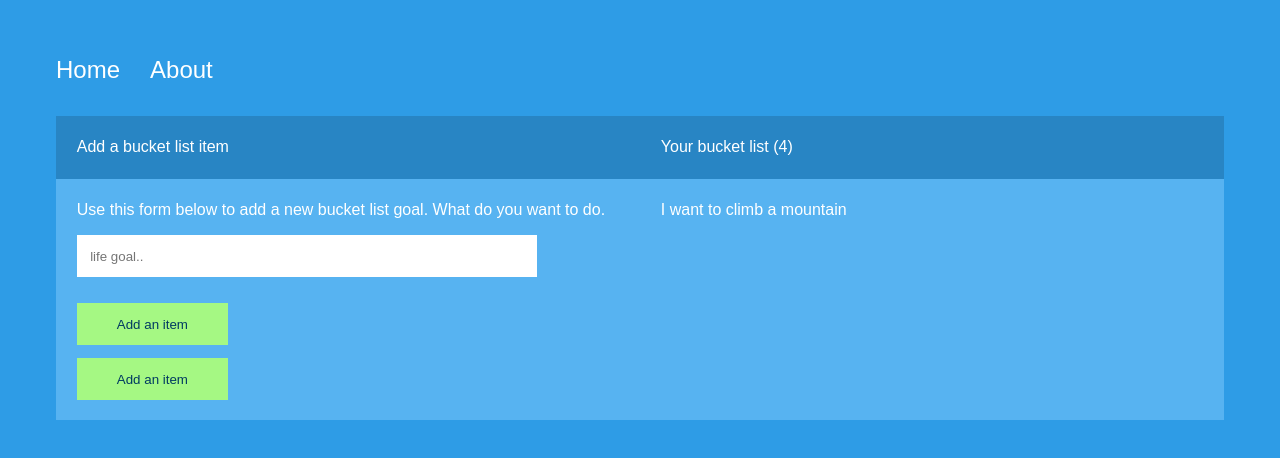
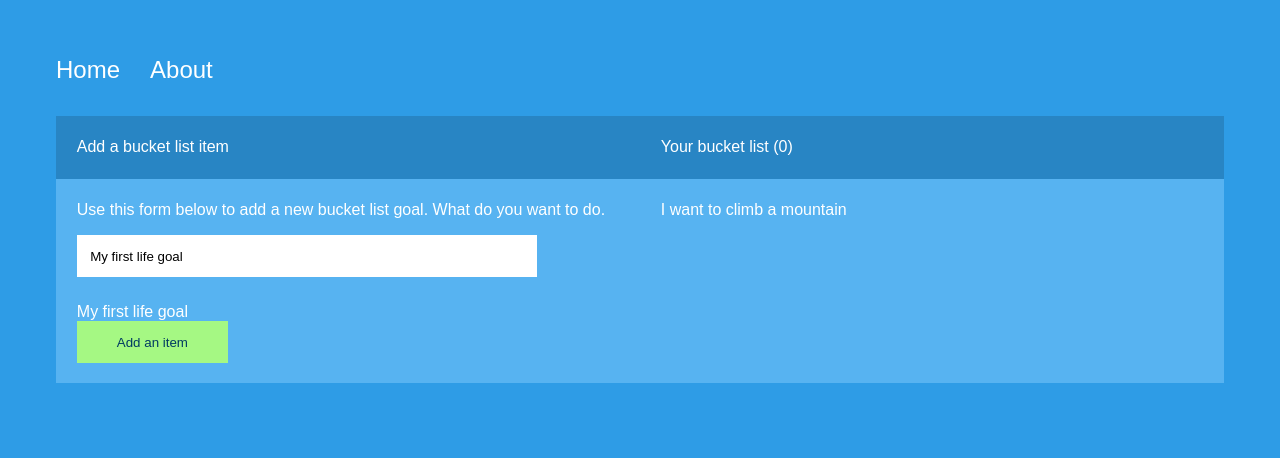
Before and after one commit to bobkoby5i/intro-angular-goals, an Angular app: page / in a window 1280 px wide. Shown: the top 458 px of the page. Built offline with nearby package versions, Linux system fonts and the light colour scheme.

Commit message:
2way binding and (click)=addItem()

```diff
--- a/src/app/app.module.ts
+++ b/src/app/app.module.ts
@@ -1,6 +1,7 @@
 import { BrowserModule } from '@angular/platform-browser';
 import { NgModule } from '@angular/core';
 
+import { FormsModule } from '@angular/forms';
 import { AppRoutingModule } from './app-routing.module';
 import { AppComponent } from './app.component';
 import { HomeComponent } from './home/home.component';
@@ -14,7 +15,8 @@ import { AboutComponent } from './about/about.component';
   ],
   imports: [
     BrowserModule,
-    AppRoutingModule
+    AppRoutingModule,
+    FormsModule
   ],
   providers: [],
   bootstrap: [AppComponent]
--- a/src/app/home/home.component.html
+++ b/src/app/home/home.component.html
@@ -10,9 +10,9 @@
     <div class="col">
         <p class="sm">Use this form below to add a new bucket list goal. What do you want to do.</p>
         <form>
-            <input type="text" class="txt" name="item" placeholder="life goal..">
-            <input type="submit" class="btn" value="{{ btnText }}">
-            <input type="submit" class="btn" [value]="btnText">
+            <input type="text" class="txt" name="item" placeholder="life goal.." [(ngModel)]="goalText">
+            <br><span>{{ goalText }}</span>
+            <input type="submit" class="btn" [value]="btnText" (click)="addItem()">
         </form>
     </div>
 
--- a/src/app/home/home.component.ts
+++ b/src/app/home/home.component.ts
@@ -7,11 +7,20 @@ import { Component, OnInit } from '@angular/core';
 })
 export class HomeComponent implements OnInit {
 
-  itemCount: number = 4;
+  itemCount: number;
   btnText: string = 'Add an item'
+  goalText: string =  'My first life goal';
+  goals = [];
   constructor() { }
 
   ngOnInit(): void {
+    this.itemCount = this.goals.length
+  }
+
+  addItem() {
+    this.goals.push(this.goalText);
+    this.goalText = "";
+    this.itemCount = this.goals.length;
   }
 
 }
```
